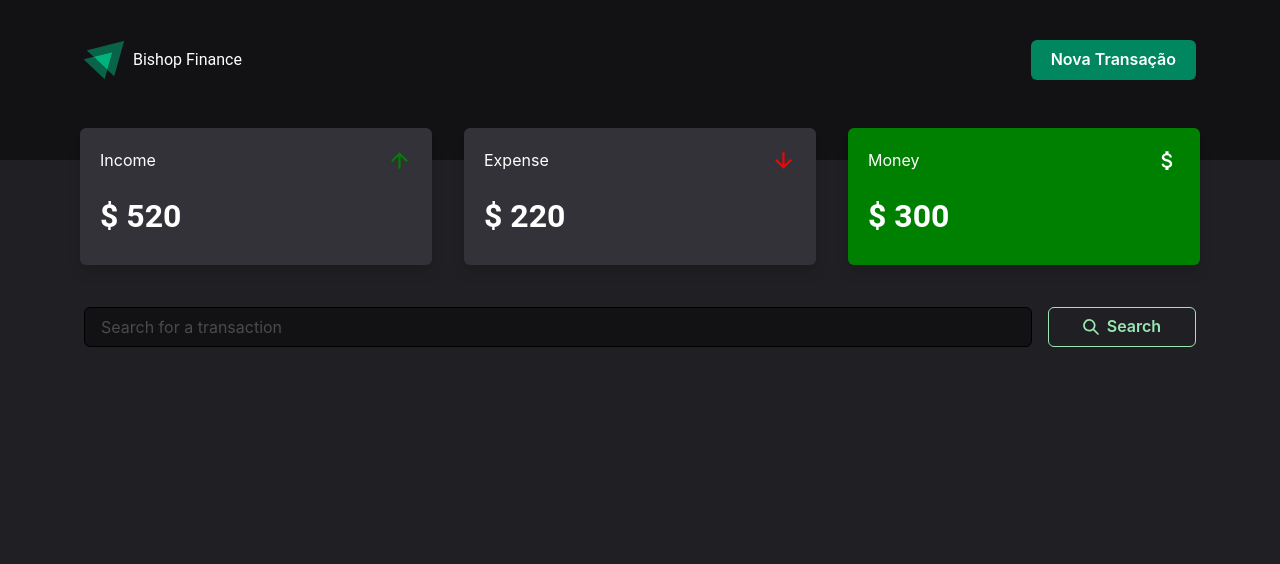
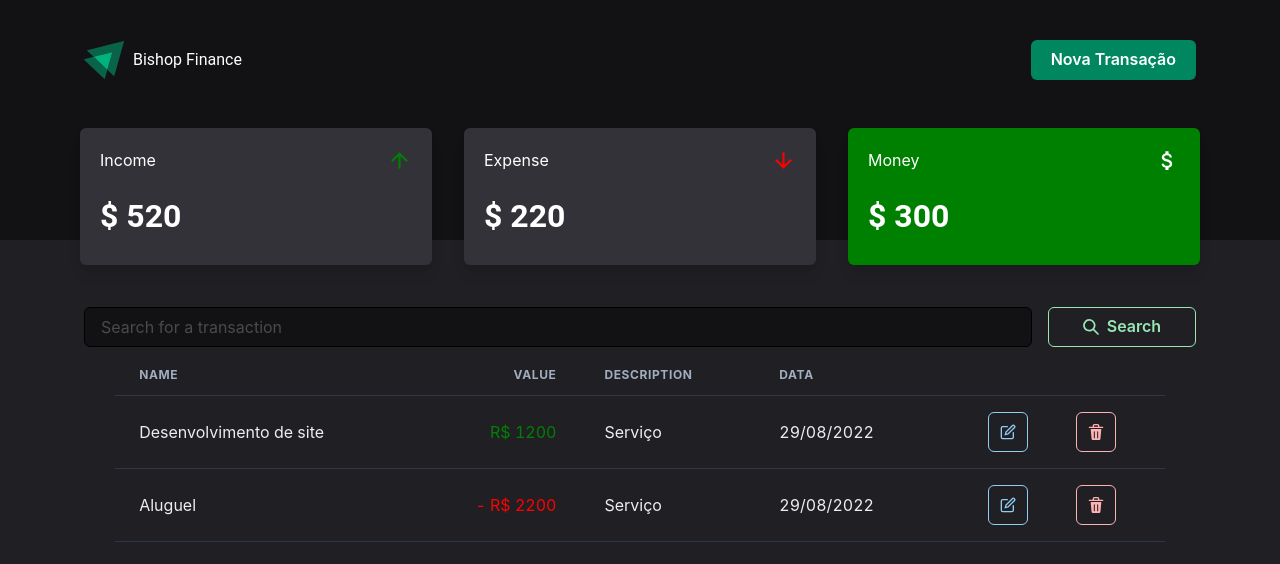
Before and after one commit to bispo027/bispo-finance, a React (Vite) app: page / in a window 1280 px wide. Shown: the top 564 px of the page. Built offline with nearby package versions, Linux system fonts and the light colour scheme.

Commit message:
New Component
Added transaction table, still manually

```diff
--- a/src/App.tsx
+++ b/src/App.tsx
@@ -1,24 +1,104 @@
 import {
-  Box, HStack, VStack,
-} from "@chakra-ui/react"
-import Card from "./components/Card"
-import Header from "./components/Header"
-import SearchBar from "./components/SearchBar"
+  Box,
+  Table,
+  TableContainer,
+  Thead,
+  Tr,
+  Th,
+  Tbody,
+  HStack,
+  VStack,
+} from "@chakra-ui/react";
+import { useState } from "react";
+import Card from "./components/Card";
+import Header from "./components/Header";
+import SearchBar from "./components/SearchBar";
+import TableItem from "./components/TableItem";
+interface Transation {
+  id: number;
+  name: string;
+  value: number;
+  desc: string;
+  type: Boolean;
+  data: string;
+}
 
 function App() {
+  const [transactions, setTransactions] = useState<Transation[]>([
+    {
+      id: 1,
+      name: "Desenvolvimento de site",
+      value: 1200,
+      desc: 'Serviço',
+      type: true,
+      data: "29/08/2022",
+    },
+    {
+      id: 2,
+      name: "Aluguel",
+      value: 2200,
+      desc: 'Serviço',
+      type: false,
+      data: "29/08/2022",
+    },
+  ]);
+
+  function SetItem(item: Transation) {
+    setTransactions([...transactions, item]);
+  }
+
+  const RemoveItem = (id: number) => {
+    const newListTransactions = transactions.filter(item => item.id !== id);
+    setTransactions(newListTransactions)
+  }
+
   return (
-    <Box bgGradient='linear(to-b, #121214 20%, #202024 20%)' h='100vh' w='100vw' flex='1'>
+    <Box
+      bgGradient="linear(to-b, #121214 30%, #202024 30%)"
+      h="100vh"
+      w="100vw"
+    >
       <VStack>
         <Header />
-        <HStack justify='center' pt='40px' spacing='32px'>
+        <HStack justify="center" pt="40px" spacing="32px">
           <Card type="Income" value={520} />
           <Card type="Expense" value={220} />
           <Card type="Money" value={300} />
         </HStack>
         <SearchBar />
+        <TableContainer>
+          <Table size="md" w="82vw" variant="simple">
+            <Thead>
+              <Tr>
+                <Th >Name</Th>
+                <Th isNumeric>Value</Th>
+                <Th >Description</Th>
+                <Th >Data</Th>
+                <Th></Th>
+                <Th></Th>
+              </Tr>
+            </Thead>
+            <Tbody>
+              {transactions.map((item, index) => {
+                return (
+                  <TableItem
+                    key={index}
+                    id={item.id}
+                    name={item.name}
+                    desc={item.desc}
+                    type={item.type}
+                    data={item.data}
+                    value={item.value}
+                    del={RemoveItem}
+                  />
+                );
+              })}
+            </Tbody>
+          </Table>
+        </TableContainer>
       </VStack>
     </Box>
-  )
+  );
 }
 
-export default App
+export default App;
--- /dev/null
+++ b/src/components/TableItem.tsx
@@ -0,0 +1,47 @@
+import { DeleteIcon, EditIcon } from "@chakra-ui/icons";
+import { IconButton, Stack, Td, Tr } from "@chakra-ui/react";
+
+interface Transaction {
+  id: number;
+  name: string;
+  value: number;
+  desc: string;
+  type: Boolean;
+  data: string;
+  del: Function;
+}
+
+export default function TableItem(props: Transaction) {
+  return (
+    <Tr>
+      <Td>{props.name}</Td>
+      <Td isNumeric color={props.type ? "green" : "red"}>
+        {props.type ? `R$ ${props.value}` : `- R$ ${props.value}`}
+      </Td>
+      <Td>{props.desc}</Td>
+      <Td>{props.data}</Td>
+        <Td isNumeric>
+          <IconButton
+            aria-label="edit"
+            variant="outline"
+            colorScheme="blue"
+            icon={<EditIcon />}
+            onClick={() => {
+              props.del(props.id);
+            }}
+          />
+        </Td>
+        <Td>
+          <IconButton
+            aria-label="delete"
+            variant="outline"
+            colorScheme="red"
+            icon={<DeleteIcon />}
+            onClick={() => {
+              props.del(props.id);
+            }}
+          />
+        </Td>
+    </Tr>
+  );
+}
```
